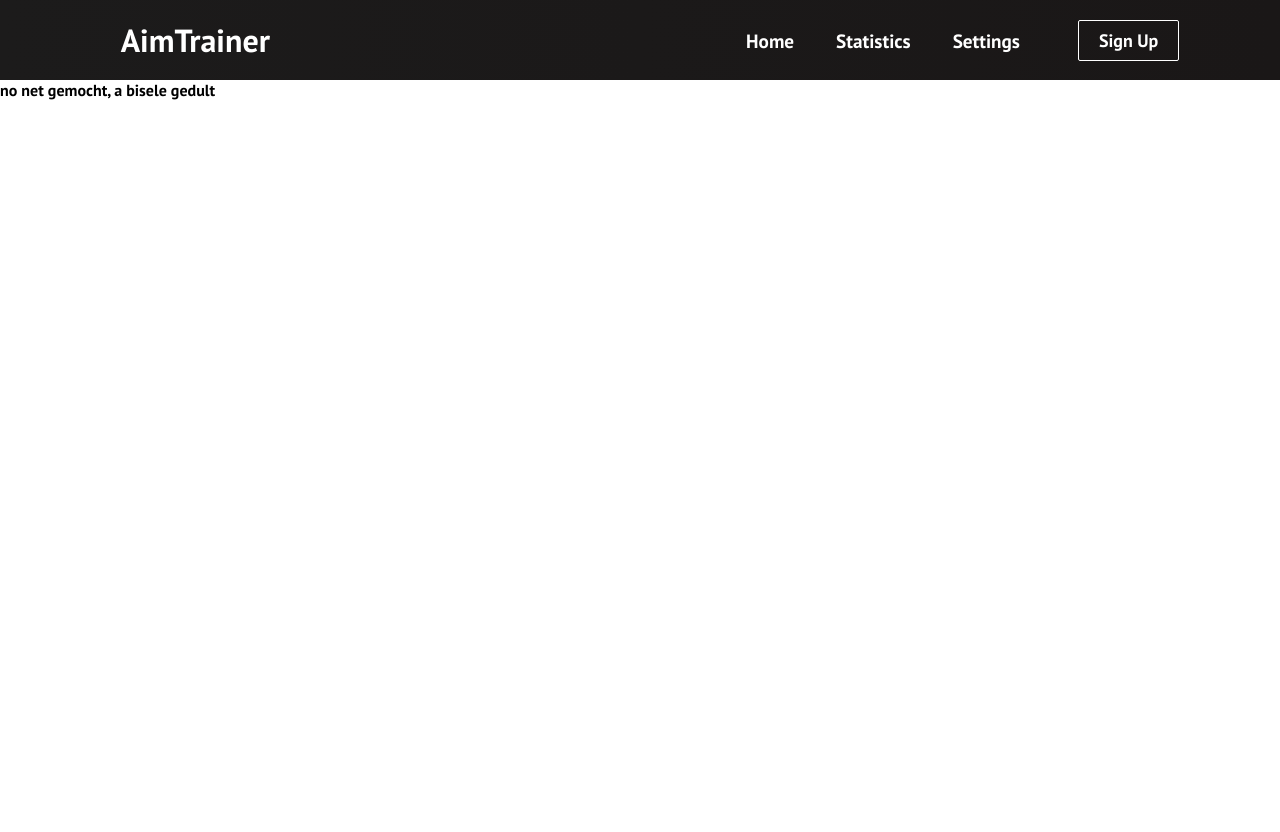
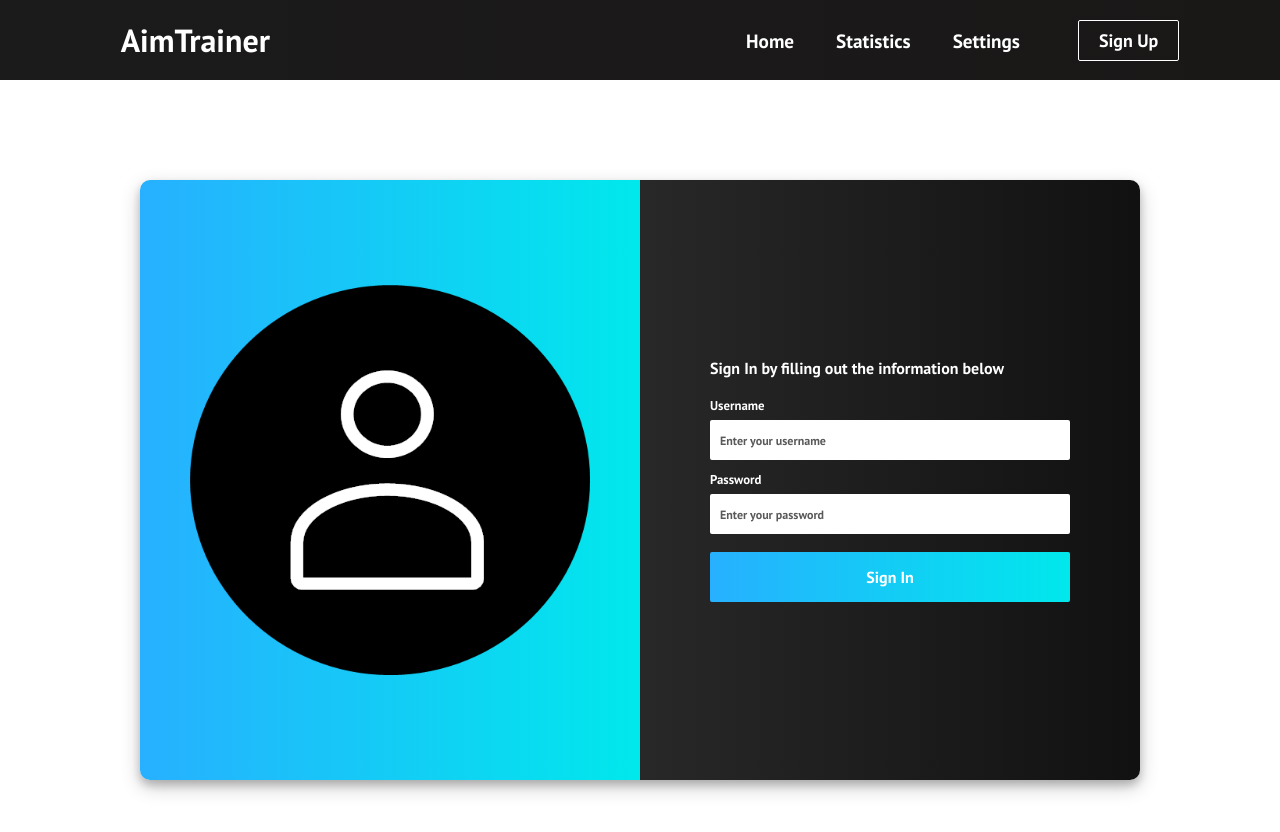
Before and after one commit to poarfrippe/AimTrainerProjekt, a React (Create React App) app in the folder ReactUI/: page /sign-in in a window 1280 px wide. Shown: the top 832 px of the page. Before the commit the page ends 800 px from the top, so only its background shows below. Built offline with nearby package versions, Linux system fonts and the light colour scheme.

Commit message:
mitLogin

```diff
--- a/ReactUI/src/components/Form.css
+++ b/ReactUI/src/components/Form.css
@@ -42,7 +42,7 @@
     width: 60%;
     height: 60%;
     position: absolute;
-    top: 50%;
+    top: 60%;
     left: 50%;
     transform: translate(-50%, -50%);
   }
--- a/ReactUI/src/components/Form.js
+++ b/ReactUI/src/components/Form.js
@@ -1,27 +1,41 @@
 import React, {useState} from 'react'
 import FormSignup from './FormSignup'
+import FormSignIn from './FormSignIn'
 import FormSuccess from './FormSuccess'
 import "./Form.css";
 
-const Form = (setusername) => {
+const Form = ({setusername, forSignUp}) => {
     const [isSubmitted, setIsSubmitted]=useState(false);
 
     function submitForm(){
         setIsSubmitted(true);
-
     }
 
+
+    if (forSignUp) {
         return (
             <>
                 <div className="form-container">
                     <div className="form-content-left">
                         <img src="images/Login.png" alt="" className="form-img"/>
                     </div>
-            {!isSubmitted ? <FormSignup submitForm={submitForm} setusername={setusername}/> : <FormSuccess />}
+                    {!isSubmitted ? <FormSignup submitForm={submitForm} setusername={setusername}/> : <FormSuccess forSignUp={forSignUp}/>}
                 </div>
-
             </>
         );
+    } else {
+        return (
+            <>
+                <div className="form-container">
+                    <div className="form-content-left">
+                        <img src="images/Login.png" alt="" className="form-img"/>
+                    </div>
+                    {!isSubmitted ? <FormSignIn submitForm={submitForm}/> : <FormSuccess forSignUp={forSignUp}/>}
+                </div>
+            </>
+        )
+    }
+
 }
 
 export default Form
--- /dev/null
+++ b/ReactUI/src/components/FormSignIn.js
@@ -0,0 +1,33 @@
+import React from 'react'
+import useForm from './useForm'
+import "./Form.css"
+
+const FormSignup = ({submitForm, setusername}) => {
+
+    const {values, handleSubmitSignIn, handleChange, errors} = useForm(submitForm, setusername);
+
+    return (
+        <div className="form-content-right">
+            <form className="form" onSubmit={handleSubmitSignIn}>
+                <h1>Sign In by filling out the information below</h1>
+                <div className="form-inputs">
+                    <label htmlFor="username" className="form-label">
+                        Username
+                    </label>
+                    <input id="username" type="text" name="username" className="form-input" placeholder="Enter your username" value={values.username} onChange={handleChange}/>
+                    {errors.username && <p>{errors.username}</p>}
+                </div>
+                <div className="form-inputs">
+                    <label htmlFor="password" className="form-label">
+                        Password
+                    </label>
+                    <input id="password" type="password" name="password" className="form-input" placeholder="Enter your password" value={values.password} onChange={handleChange}/>
+                    {errors.password && <p>{errors.password}</p>}
+                </div>
+                <button className="form-input-btn" type="submit">Sign In</button>
+            </form>
+        </div>
+    )
+}
+
+export default FormSignup
--- a/ReactUI/src/components/FormSuccess.js
+++ b/ReactUI/src/components/FormSuccess.js
@@ -1,12 +1,12 @@
 import React from 'react'
 
-const FormSuccess = () => {
+const FormSuccess = ({forSignUp}) => {
 
     //window.location.reload(true);
 
     return (
         <div className="form-content-right">
-            <div className="form-success">Your account has been successfully registered!</div>
+            {forSignUp ? <div className="form-success">Your account has been successfully registered! Please refresh the Page for everything to work properly</div> : <div className="form-success">Signed in successfully! Please refresh the Page for everything to work properly</div>}
             <img src="images/PhilippSuper.jpg" alt="success-image" className="form-img-2"/>
         </div>
     )
--- a/ReactUI/src/components/Navbar.js
+++ b/ReactUI/src/components/Navbar.js
@@ -3,7 +3,7 @@ import { Button } from './Button';
 import { Link } from 'react-router-dom';
 import './Navbar.css';
 
-function Navbar(username) {
+function Navbar({username}) {
   const [click, setClick] = useState(false);
   const [button, setButton] = useState(true);
 
@@ -23,10 +23,10 @@ function Navbar(username) {
   }, []);
 
   let signuporUser
-  if (username.username == "guest" || username.username == undefined || username.username == "undefined") {
+  if (username == "guest" || username == undefined || username == "undefined") {
     signuporUser = <Button buttonStyle='btn--outline' linkto="/sign-up">Sign Up</Button>
   } else {
-    signuporUser = <Button buttonStyle='btn--primary' linkto="/">{username.username}</Button>
+    signuporUser = <Button buttonStyle='btn--primary' linkto="#">{username}</Button>
   }
 
   window.addEventListener('resize', showButton);
--- a/ReactUI/src/components/pages/SignIn.js
+++ b/ReactUI/src/components/pages/SignIn.js
@@ -2,10 +2,10 @@ import React from 'react'
 import "../../App.css"
 import Form from '../Form';
 
-export default function SignIn(){
+export default function SignIn({setusername}){
     return (
         <>
-           no net gemocht, a bisele gedult
+           <Form setusername={setusername} forSignUp={false}/>
         </>
     );
 }
--- a/ReactUI/src/components/pages/SignUp.js
+++ b/ReactUI/src/components/pages/SignUp.js
@@ -6,6 +6,6 @@ export default function SignUp(setusername){
 
 
     return (
-        <Form setusername={setusername}/>
+        <Form setusername={setusername} forSignUp={true}/>
     );
 }
--- a/ReactUI/src/components/useForm.js
+++ b/ReactUI/src/components/useForm.js
@@ -83,13 +83,45 @@ const useForm=(callback, validateInfo, setusername) =>{
         setIsSubmitting(true);
     }
 
+    const handleSubmitSignIn= e=>{
+        e.preventDefault();
+
+        username = e.target.username.value
+        password = e.target.password.value
+
+        fetch("http://89.107.108.231:18787/login", {
+            method: "post",
+            headers: {'Content-Type': 'application/json'},
+            body: JSON.stringify({
+                "username": username,
+                "password": password
+            })
+        }).then(function (response) {
+            if (response.status == 200) {
+                localStorage.setItem("username", username);
+                callback();
+                setusername()       //ahnschienend not a function...
+            } else if (response.status == 405) {
+                setErrors({username: "username does not exist"})
+            } else if (response.status == 406) {
+                setErrors({password: "wrong Password"})
+            }
+            return response.text()
+        }).then(function (text){
+            console.log("response vom post: " + text)
+        }).catch(function (error) {
+            console.log(error)
+        })
+
+    }
+
     useEffect(()=>{
         if(Object.keys(errors).length===0 && isSubmitting){
             //callback();
         }
     }, [errors]);
 
-    return {handleChange, values, handleSubmit, errors};
+    return {handleChange, values, handleSubmit, errors, handleSubmitSignIn};
 };
 
 export default useForm;
```
Also changed, not shown: 1 other file (tests, documents, lock files or other folders). Lines whose indentation alone changed are shown as unchanged.
